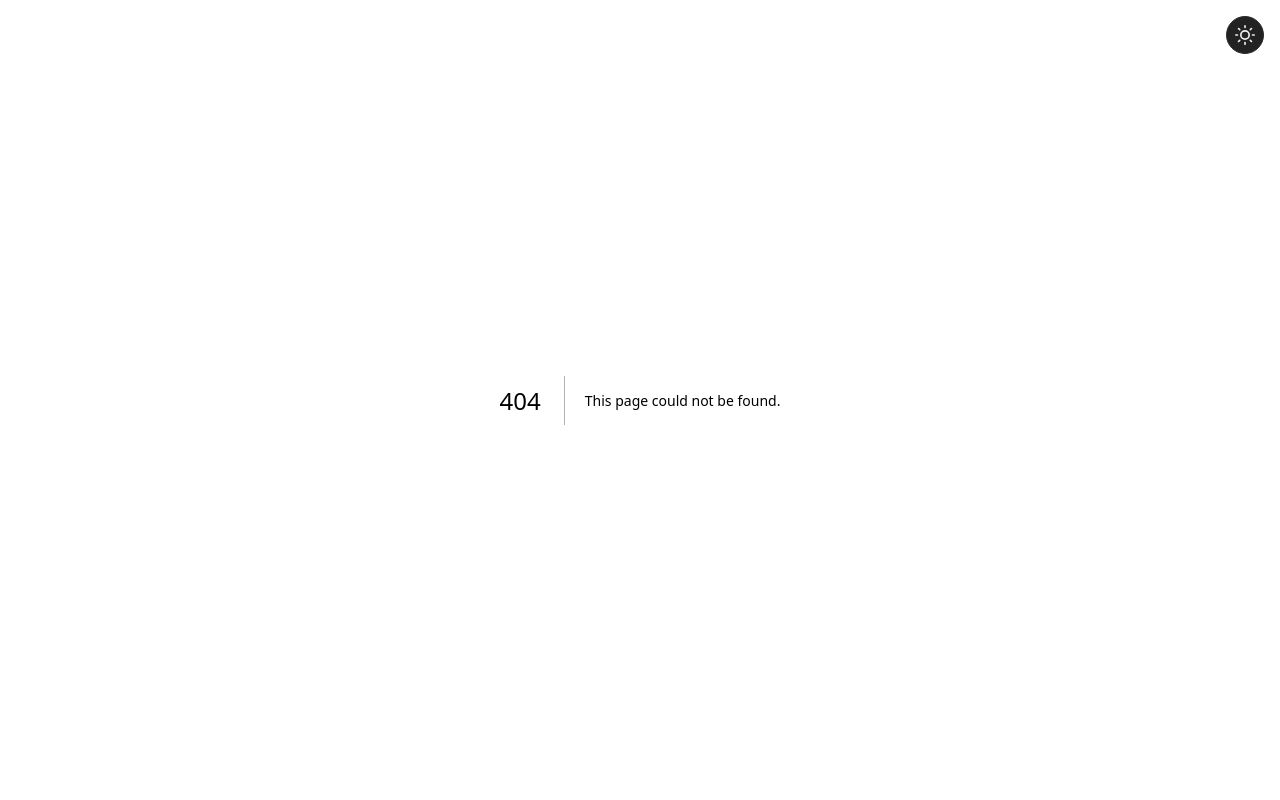
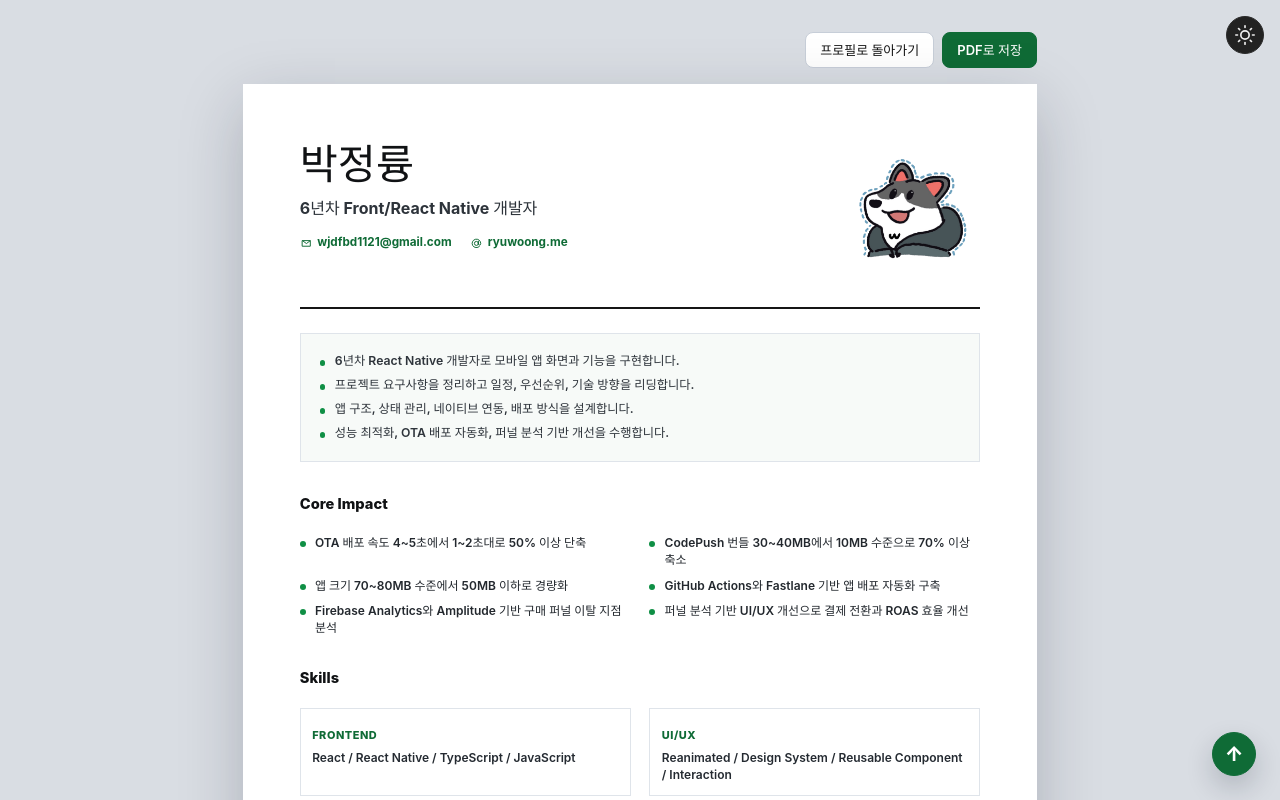
Before and after one commit to RyuWoong/ryuwoong.github.io, a Next.js app: page /profile/pdf in a window 1280 px wide. Before the commit this address had no page. Shown: the top 800 px of the page. Built offline with nearby package versions, Linux system fonts and the light colour scheme; a web font is replaced by a local one.

Commit message:
feat: refine profile pdf resume
Move the printable resume route under /profile/pdf and align profile copy with the PDF summary.

```diff
--- a/app/(main)/profile/page.module.css
+++ b/app/(main)/profile/page.module.css
@@ -115,11 +115,6 @@
   line-height: 1.72;
   word-break: keep-all;
   overflow-wrap: break-word;
-}
-
-.summary p:first-child {
-  color: var(--text-primary);
-  font-weight: var(--weight-medium);
 }
 
 .heroHighlights {
--- a/app/(main)/profile/profile-data.ts
+++ b/app/(main)/profile/profile-data.ts
@@ -26,17 +26,18 @@ export type Experience = {
 
 export const profile = {
   name: "박정륭",
-  role: "React Native 모바일 제품의 구조, 성능, 배포 효율을 개선하는 개발자",
+  role: "6년차 Front/React Native 개발자",
   email: "wjdfbd1121@gmail.com",
   location: "Seoul, Korea",
   website: "https://ryuwoong.me",
   github: "https://github.com/RyuWoong",
 };
 
-export const summary = [
-  "React / React Native로 모바일 서비스의 화면, 인터랙션, 공통 컴포넌트를 설계하고 구현합니다.",
-  "사용자 행동 데이터를 읽어 구매 퍼널의 병목을 찾고, UX와 성능을 함께 개선해 전환과 운영 효율을 끌어올립니다.",
-  "CI/CD, OTA 배포, 문서화와 개발 표준을 정리해 팀이 더 빠르고 안정적으로 제품을 낼 수 있는 환경을 만듭니다.",
+export const whatIDo = [
+  "6년차 React Native 개발자로 모바일 앱 화면과 기능을 구현합니다.",
+  "프로젝트 요구사항을 정리하고 일정, 우선순위, 기술 방향을 리딩합니다.",
+  "앱 구조, 상태 관리, 네이티브 연동, 배포 방식을 설계합니다.",
+  "성능 최적화, OTA 배포 자동화, 퍼널 분석 기반 개선을 수행합니다.",
 ];
 
 export const skillGroups = [
--- a/app/pdf/page.module.css
+++ b/app/(pdf)/profile/pdf/page.module.css
@@ -167,24 +167,41 @@
   object-fit: contain;
 }
 
-.summary {
-  display: grid;
-  grid-template-columns: 25mm minmax(0, 1fr);
-  gap: 6mm;
-  padding: 5mm;
+.capabilityBox {
+  display: flex;
+  flex-direction: column;
+  gap: 2.8mm;
+  padding: 4.8mm 5mm;
   border: 1px solid #dfe4ea;
   background: #f7faf8;
 }
 
-.summary p {
+.capabilityBox ul {
+  display: flex;
+  flex-direction: column;
+  gap: 1.5mm;
+  list-style: none;
+}
+
+.capabilityBox li {
+  position: relative;
+  padding-left: 4mm;
   color: #2e343b;
-  font-size: 9.5pt;
-  line-height: 1.62;
+  font-size: 9.2pt;
+  font-weight: 600;
+  line-height: 1.5;
   word-break: keep-all;
 }
 
-.summary p + p {
-  margin-top: 1.5mm;
+.capabilityBox li::before {
+  content: "";
+  position: absolute;
+  top: 0.62em;
+  left: 0;
+  width: 1.5mm;
+  height: 1.5mm;
+  border-radius: 999px;
+  background: #0f8f45;
 }
 
 .section {
@@ -194,7 +211,7 @@
 }
 
 .section h2,
-.summary h2 {
+.capabilityBox h2 {
   color: #101214;
   font-size: 11pt;
   font-weight: 800;
--- a/app/pdf/page.tsx
+++ b/app/(pdf)/profile/pdf/page.tsx
@@ -9,6 +9,7 @@ import {
   openSourceActivities,
   profile,
   skillGroups,
+  whatIDo,
   type Experience,
 } from "@/app/(main)/profile/profile-data";
 import character from "@/public/profile.png";
@@ -23,7 +24,7 @@ export const metadata: Metadata = {
   },
   description: "박정륭 프로필 기반 A4 PDF 출력용 이력서입니다.",
   alternates: {
-    canonical: "/pdf",
+    canonical: "/profile/pdf",
   },
 };
 
@@ -32,14 +33,8 @@ const selectedOutcomes = [
   "CodePush 번들 30~40MB에서 10MB 수준으로 70% 이상 축소",
   "앱 크기 70~80MB 수준에서 50MB 이하로 경량화",
   "GitHub Actions와 Fastlane 기반 앱 배포 자동화 구축",
-  "Nextra/MDX 기반 사내 위키와 Git-based Workflow 정착",
-  "딥링크 가이드 문서화로 마케팅 캠페인 운영 자율성 확보",
-  "React Native 0.76+ New Architecture 대응 및 외부 의존성 정리",
   "Firebase Analytics와 Amplitude 기반 구매 퍼널 이탈 지점 분석",
   "퍼널 분석 기반 UI/UX 개선으로 결제 전환과 ROAS 효율 개선",
-  "React Query 캐싱 전략으로 불필요한 네트워크 요청 축소",
-  "디자인 시스템 기반 공통 컴포넌트 구축으로 신규 화면 개발 속도 향상",
-  "프로젝트 관리 템플릿과 개발 컨벤션 정리로 협업 비용 절감",
 ];
 
 function MailIcon() {
@@ -150,7 +145,6 @@ export default function ResumePdfPage() {
       <section className={`${styles.sheet} ${styles.coverSheet}`} aria-label="이력서 첫 페이지">
         <header className={styles.hero}>
           <div>
-            <p className={styles.eyebrow}>Frontend / React Native Developer</p>
             <h1>{profile.name}</h1>
             <p className={styles.role}>{profile.role}</p>
             <address className={styles.heroContact}>
@@ -168,6 +162,14 @@ export default function ResumePdfPage() {
             <Image src={character} alt="박정륭 프로필 캐릭터" width={132} height={132} priority />
           </div>
         </header>
+
+        <section className={styles.capabilityBox}>
+          <ul>
+            {whatIDo.map((item) => (
+              <li key={item}>{item}</li>
+            ))}
+          </ul>
+        </section>
 
         <section className={styles.section}>
           <h2>Core Impact</h2>
```
Also changed, not shown: app/(main)/profile/page.tsx (+12 -4 lines), app/(pdf)/profile/pdf/PrintButton.tsx (renamed from app/pdf/PrintButton.tsx), app/(pdf)/profile/pdf/ScrollTopButton.tsx (renamed from app/pdf/ScrollTopButton.tsx).
